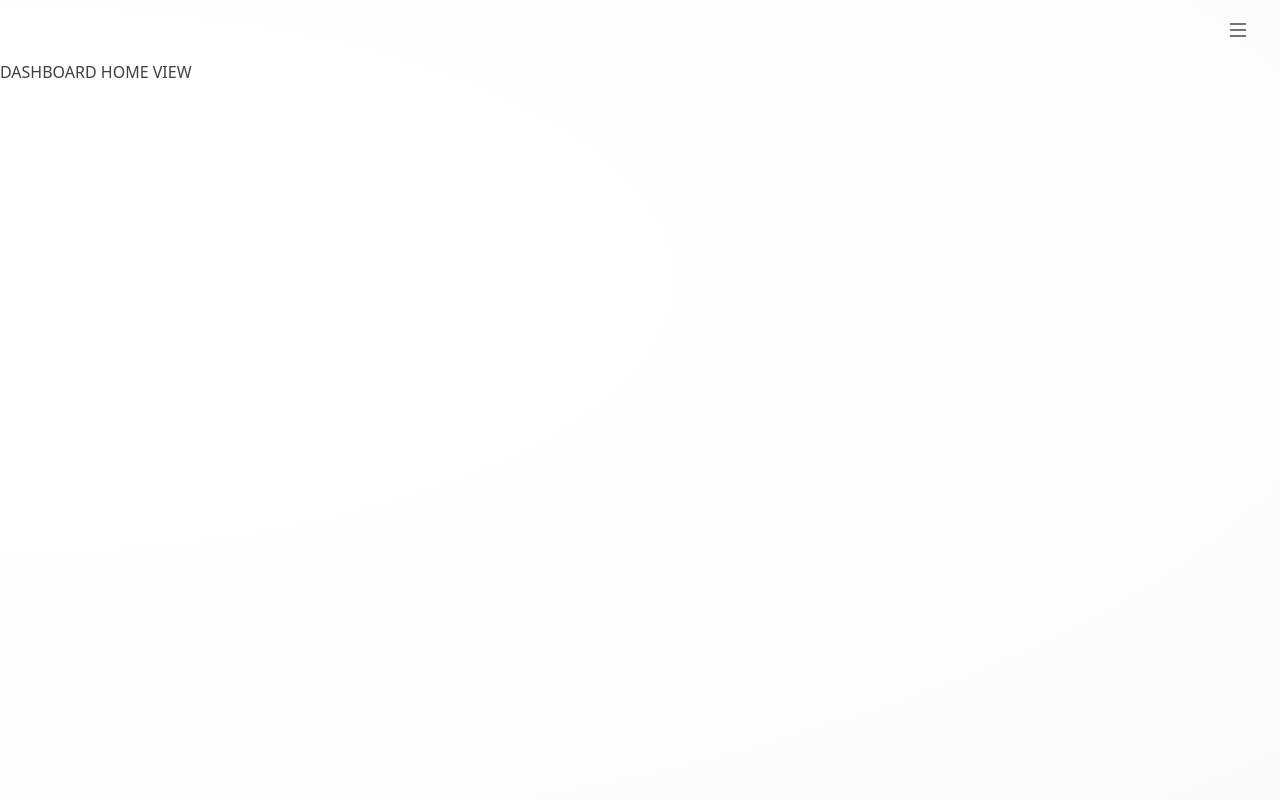
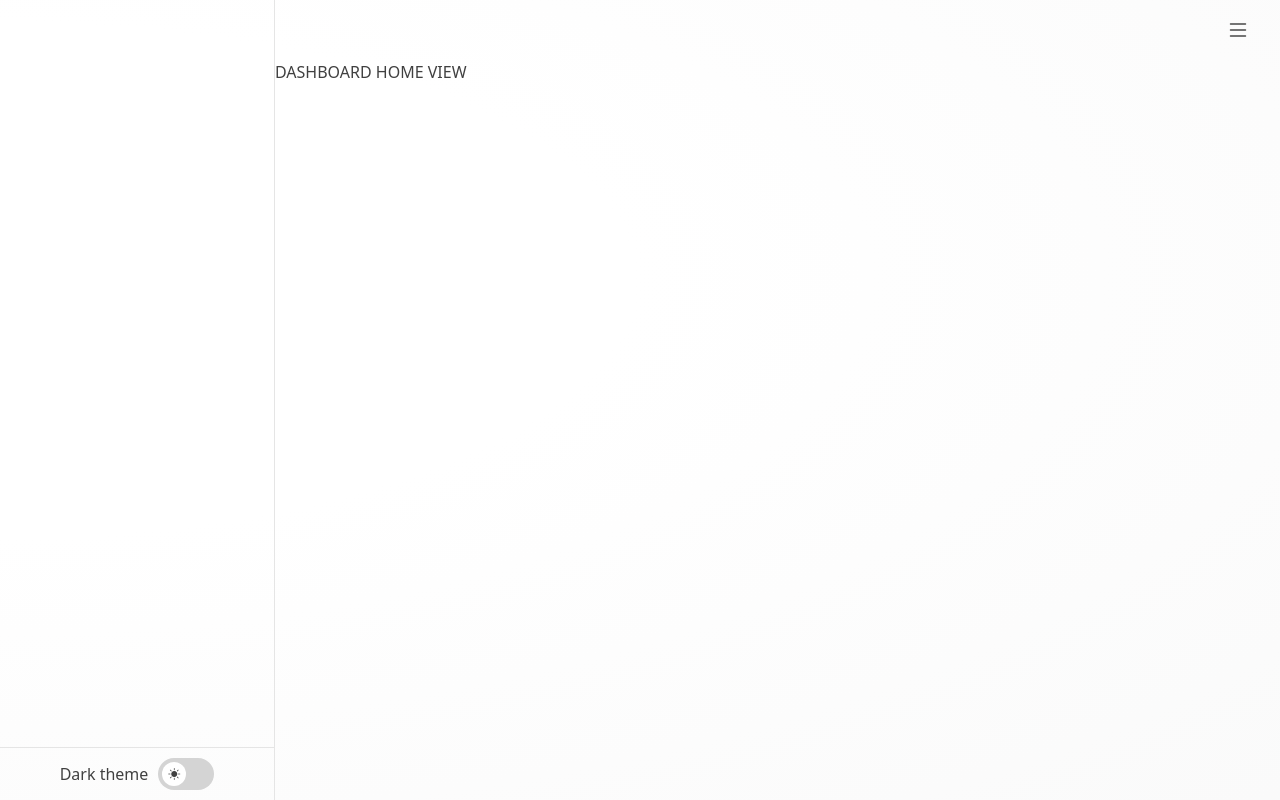
Before and after one commit to ernandesrs/pproj_vapp, a Vue app: page /dashboard in a window 1280 px wide. Built offline with nearby package versions, Linux system fonts and the light colour scheme.

Commit message:
adjusting dashboard responsiveness

```diff
--- a/src/composables/useAppSettings.ts
+++ b/src/composables/useAppSettings.ts
@@ -1,4 +1,6 @@
-import { ref } from "vue";
+import { computed, ref, watch } from "vue";
+
+const MOBILE_WIDTH = 1024;
 
 const getThemeFromStorage = (): string => {
     return localStorage.getItem('theme') ?? 'light';
@@ -15,9 +17,15 @@ const setAndStoreThemeOnStorage = (theme: string): void => {
 };
 
 export function useAppSettings() {
+    const windowWidth = ref<number>(window.innerWidth);
+    const inMobile = computed(() => windowWidth.value < MOBILE_WIDTH);
+    const showSidebar = ref<boolean>(!inMobile.value);
+
+    window.addEventListener('resize', () => {
+        windowWidth.value = window.innerWidth;
+    });
+
     setAndStoreThemeOnStorage(getThemeFromStorage());
-
-    const showSidebar = ref<boolean>(false);
 
     const setAppTitle = (title: string): void => {
         const baseTitle = document.title.split('|')[0];
@@ -34,7 +42,13 @@ export function useAppSettings() {
         setAndStoreThemeOnStorage(newTheme);
     };
 
+    watch(() => inMobile.value, (n) => {
+        showSidebar.value = !n;
+    });
+
     return {
+        windowWidth,
+        inMobile,
         showSidebar,
 
         setAppTitle,
--- a/src/layouts/DashLayout.vue
+++ b/src/layouts/DashLayout.vue
@@ -6,7 +6,7 @@
             enter-active-class="duration-300 ease-in-out" leave-from-class="opacity-100 translate-x-0"
             leave-to-class="opacity-0 -translate-x-full" leave-active-class="duration-200 ease-out">
             <aside v-show="showSidebar"
-                class="flex flex-col w-full max-w-[275px] max-h-screen border-r border-neutral-200 dark:border-neutral-900 overflow-auto scrollbar-thin scrollbar-thumb-zinc-300 dark:scrollbar-thumb-zinc-700 scrollbar-track-zinc-100 dark:scrollbar-track-zinc-800">
+                class="fixed lg:relative z-50 flex flex-col w-full h-screen lg:h-auto max-w-[275px] max-h-screen border-r bg-neutral-50 lg:bg-transparent dark:bg-neutral-950 lg:dark:bg-transparent border-neutral-200 dark:border-neutral-900 overflow-auto scrollbar-thin scrollbar-thumb-zinc-300 dark:scrollbar-thumb-zinc-700 scrollbar-track-zinc-100 dark:scrollbar-track-zinc-800">
 
                 <!--  -->
                 <div class="flex-1">
@@ -68,7 +68,7 @@ import { useAppSettings } from '@/composables/useAppSettings';
 import { ref, watch } from 'vue';
 import { RouterView } from 'vue-router';
 
-const { showSidebar, isDarkTheme, darkModeToggle } = useAppSettings();
+const { showSidebar, windowWidth, inMobile, isDarkTheme, darkModeToggle } = useAppSettings();
 
 const dark = ref<boolean>(isDarkTheme());
 
```
